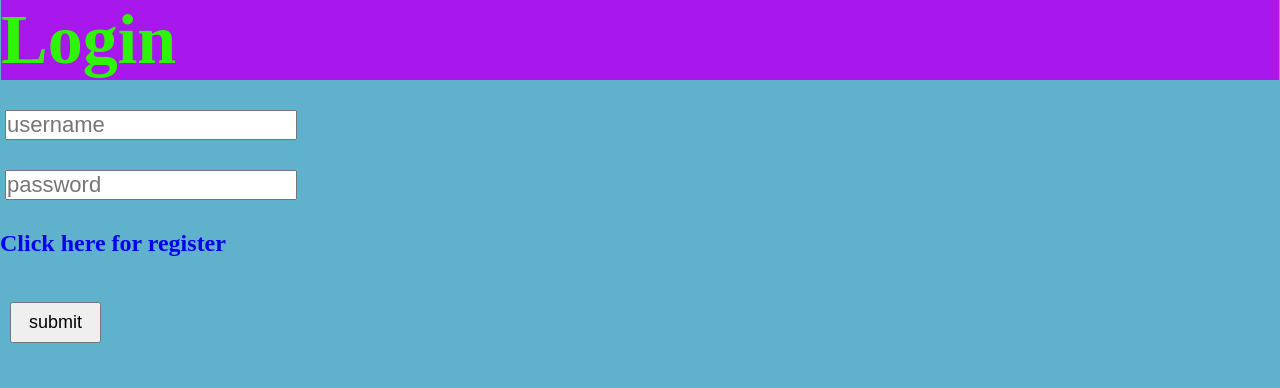
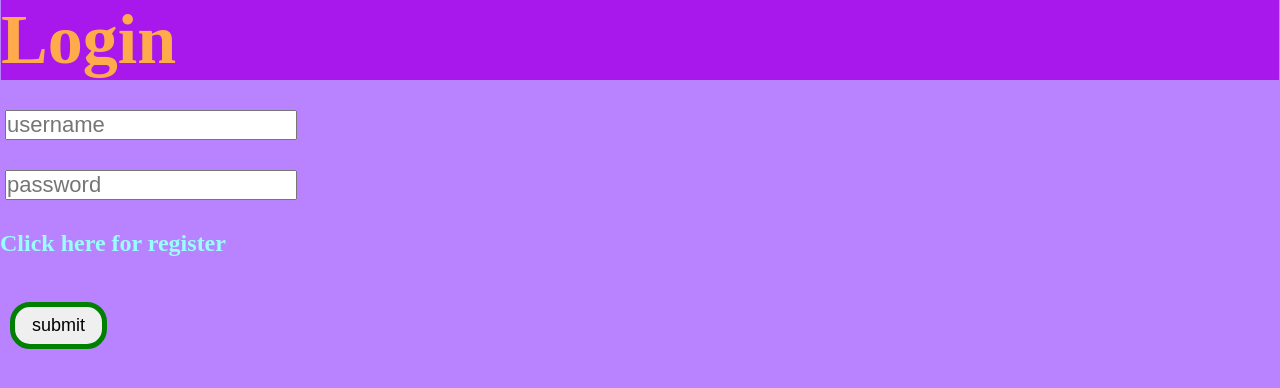
Before and after one commit to shubham211195/assingment2.github.io, a plain HTML site: page index.html in a window 1280 px wide. Drawn offline with Linux system fonts and the light colour scheme.

Commit message:
Update index.css

```diff
--- a/index.css
+++ b/index.css
@@ -9,15 +9,20 @@
     font-size: 22px;
 }
 body{
-    background-color: rgb(95, 177, 204);
+    background-color:#B983FF;
+}
+h2{
+    color: #99FEFF;
 }
 h1{
     background-color: rgb(168, 23, 235);
     font-size: 70px;
     margin: 0px 1px;
-    color:rgb(46, 245, 7);
+    color:#FFAB4C;
 }
 button{
+    border: 5px solid green;
+    border-radius: 20px;
     font-size: 18px;
     margin: 45px 10px;
     padding: 8px 17px;
```
